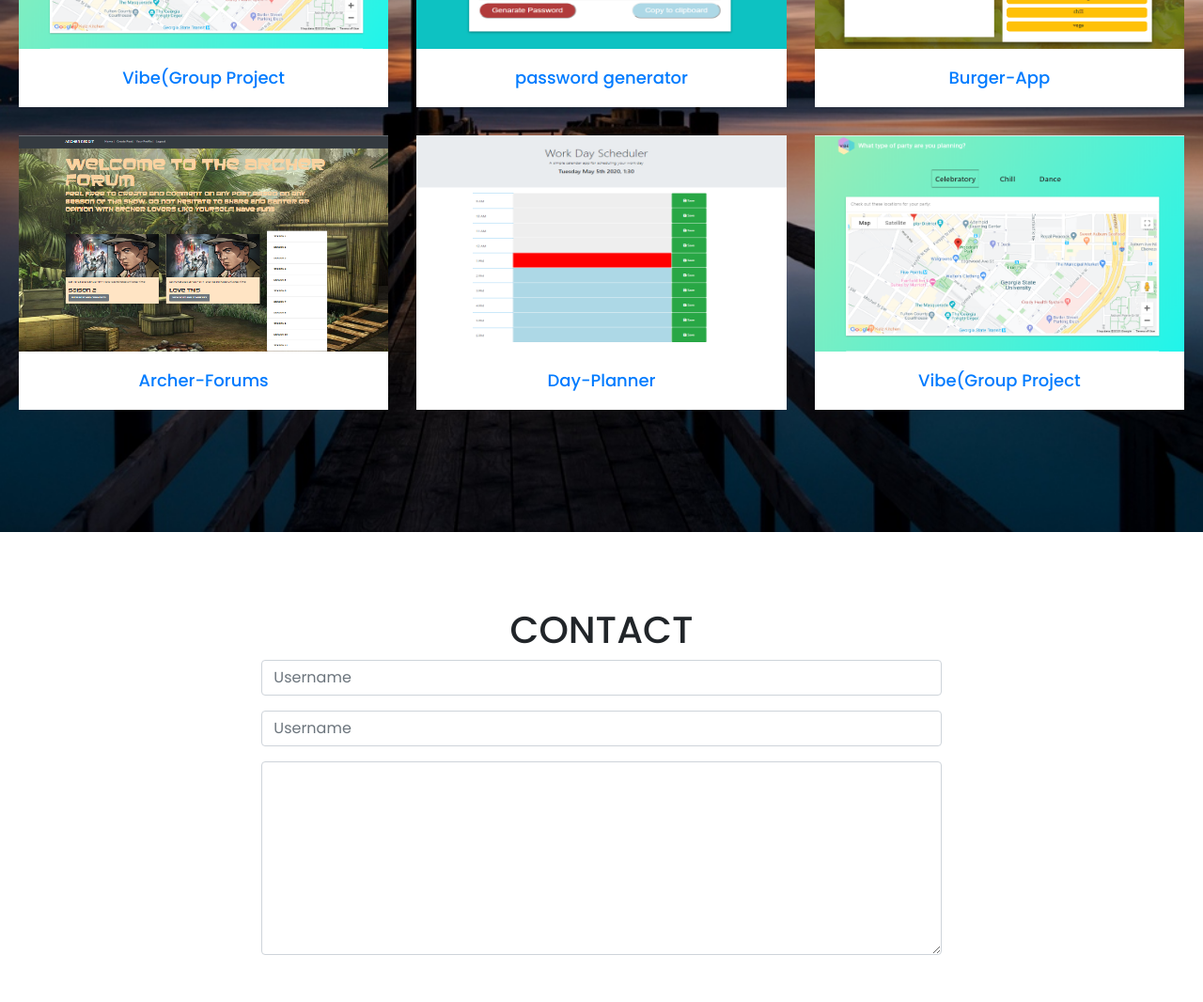
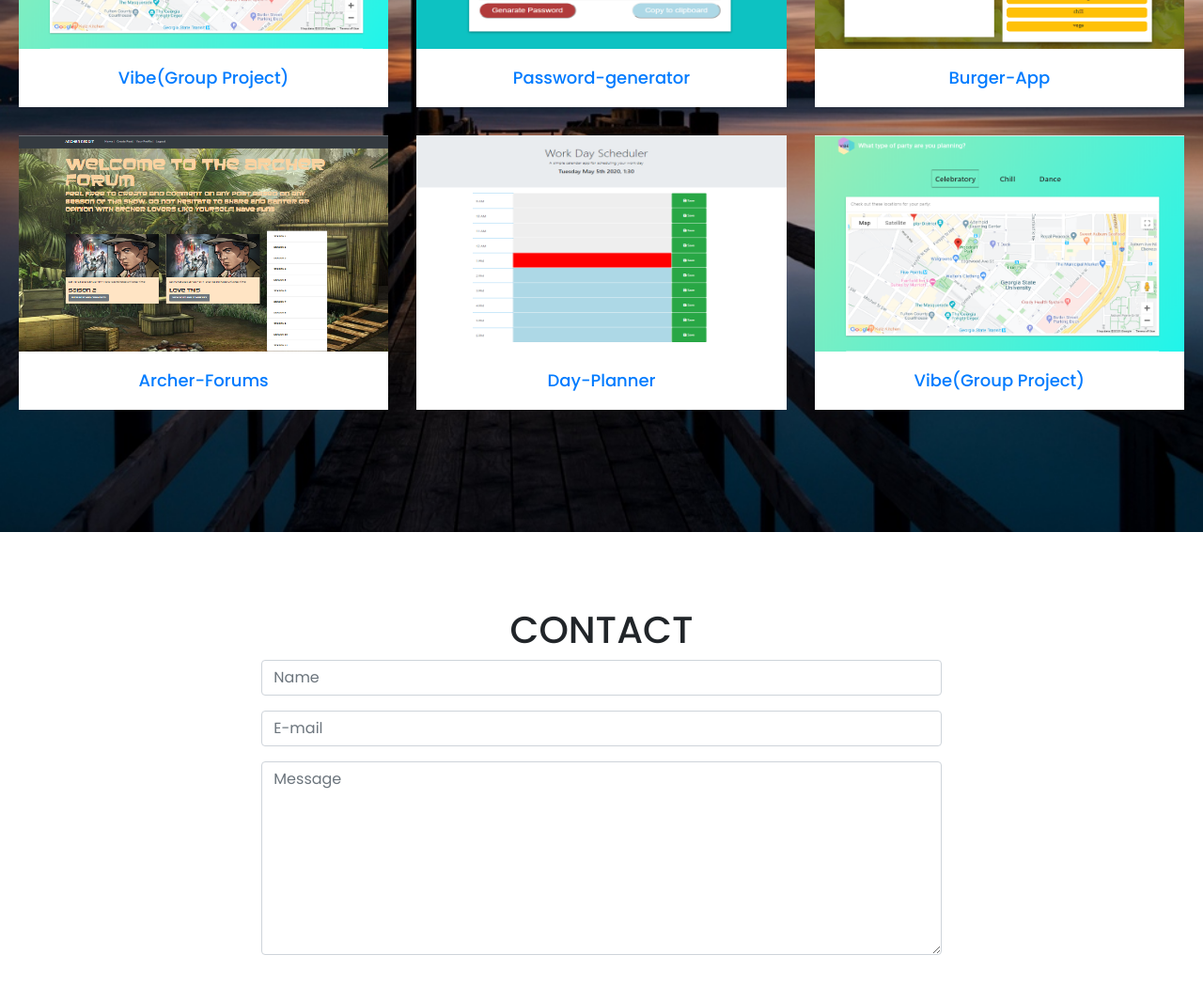
Before and after one commit to Giselesoubeiga/React-Portfolio, a React (Create React App) app: page / in a window 1280 px wide. Shown: the part 1463-2529 px from the top of the page at 94% size. Built offline with nearby package versions, Linux system fonts and the light colour scheme.

Commit message:
fixed typo errors

```diff
--- a/src/components/Container.js
+++ b/src/components/Container.js
@@ -19,12 +19,12 @@ import archer from "./../archer.PNG"
           this.state={
             projects:[
 
-              {id:2,name:"Vibe(Group Project",img:vibe,githublink:"https://github.com/",link:"https://github.com/"},
-              {id:3,name:"password generator",img:passwordgenerator,githublink:"https://github.com/",link:"https://github.com/"},
+              {id:2,name:"Vibe(Group Project)",img:vibe,githublink:"https://github.com/",link:"https://github.com/"},
+              {id:3,name:"Password-generator",img:passwordgenerator,githublink:"https://github.com/",link:"https://github.com/"},
               {id:4,name:"Burger-App",img:burger,githublink:"https://github.com/",link:"https://github.com/"},
               {id:4,name:"Archer-Forums",img:archer,githublink:"https://github.com/",link:"https://github.com/"},
               {id:4,name:"Day-Planner",img:daypalanner,githublink:"https://github.com/",link:"https://github.com/"},
-              {id:2,name:"Vibe(Group Project",img:vibe,githublink:"https://github.com/",link:"https://github.com/"},
+              {id:2,name:"Vibe(Group Project)",img:vibe,githublink:"https://github.com/",link:"https://github.com/"},
             //
             ]
           }
@@ -100,13 +100,13 @@ import archer from "./../archer.PNG"
                      <div className="col-lg-8 ">
                      <form>
                      <div className="form-group">
-                        <input type="text" className="form-control" placeholder="Username"/>
+                        <input type="text" className="form-control" placeholder="Name"/>
                      </div>
                      <div className="form-group">
-                        <input type="text" className="form-control" placeholder="Username"/>
+                        <input type="text" className="form-control" placeholder="E-mail"/>
                      </div>
                      <div className="form-group">
-                       <textarea className="form-control" rows="8">
+                       <textarea className="form-control" placeholder="Message" rows="8">
                        </textarea>
                      </div>
                      </form>
```
